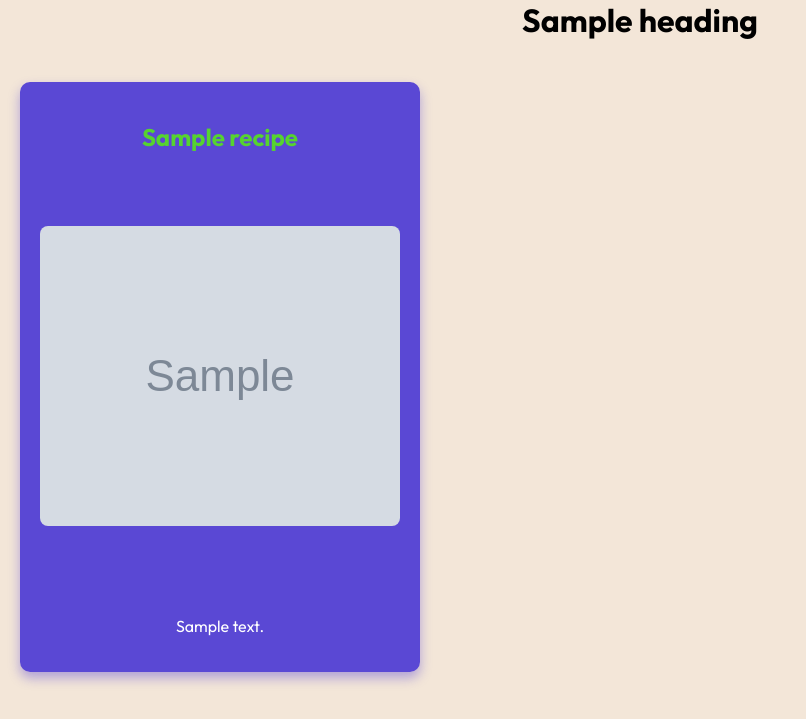
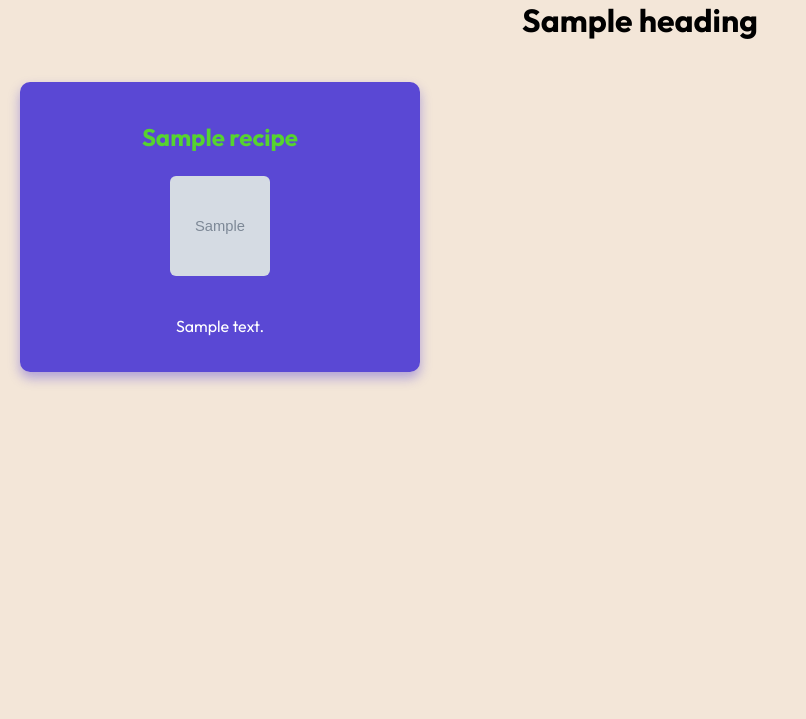
Before and after one commit to Vishnu-Kumar127/Foodapp, a Django app: template meals/templates/meals/recipe_list.html in a window 1280 px wide. Shown: the part 81-800 px from the top of the page, without its empty margins (0-806 px from the left). Run offline with Django 5.2, Linux system fonts and the light colour scheme; the template is opened without the code that fills it: most values are stand-ins (such as "Sample title", 1, 10 or a date in 2020); grey boxes marked "Sample" are stand-in pictures; data that the repository does not hold is empty.

Commit message:
changes style

```diff
--- a/meals/static/recipe_list.css
+++ b/meals/static/recipe_list.css
@@ -80,7 +80,8 @@ nav ul li a {
     box-shadow: 0 6px 12px rgba(74, 56, 212, 0.4); /* Softer and more spread shadow */
     padding: 20px;
     text-align: center;
-    height: 550px; /* Set a consistent height */
+    align-items: center;
+    height: 250px; /* Set a consistent height */
     display: flex;
     flex-direction: column;
     justify-content: space-between; /* Ensures even spacing between content */
@@ -96,12 +97,15 @@ nav ul li a {
     text-decoration: none;
 }
 .recipe-card img {
-    width: 100%; /* Ensure the image takes full width of the card */
-    height: 300px; /* Fixed height for uniformity */
+    width: 100px; /* Set a fixed width for the image */
+    height: 100px; /* Set a fixed height to maintain uniformity */
     object-fit: cover; /* Crop the image while maintaining its aspect ratio */
     border-radius: 8px;
     margin-bottom: 15px;
+    padding: 2px;
+    align-items: center;
 }
+
 
 
 .recipe-card p {
```
